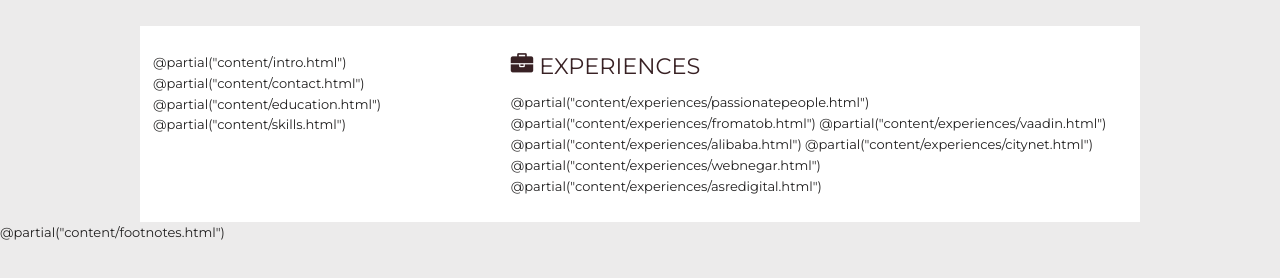
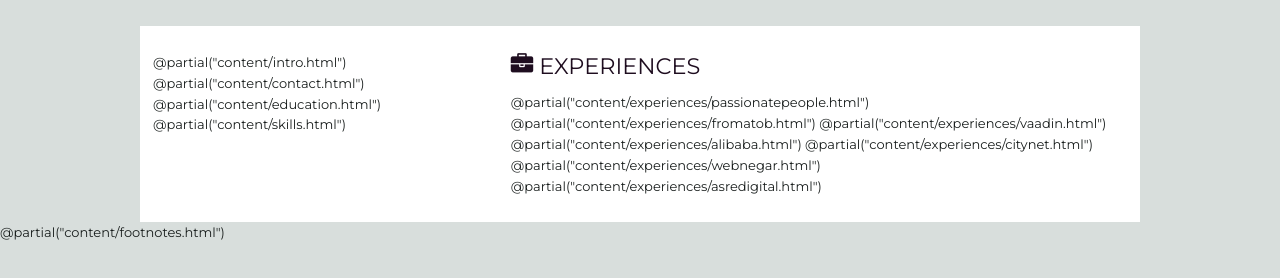
Before and after one commit to sohrabtaee/resume, a website built with Parcel: page index.html in a window 1280 px wide. Built offline with nearby package versions, Linux system fonts and the light colour scheme; a web font is replaced by a local one.

```diff
--- a/styles/_vars.scss
+++ b/styles/_vars.scss
@@ -1,5 +1,5 @@
-$main-color: #7b4221;
-$dark-color: #382124;
-$gray: darken(#ecebeb, 60%);
-$light-gray: #ecebeb;
-$dark-gray: darken(#ecebeb, 80%);
+$main-color: #411b44;
+$dark-color: darken(#411b44, 10%);
+$gray: darken(#d8dedc, 55%);
+$light-gray: #d8dedc;
+$dark-gray: darken(#d8dedc, 75%);
```
Also changed, not shown: assets/sohrab-taee.jpg, 1 other file.
